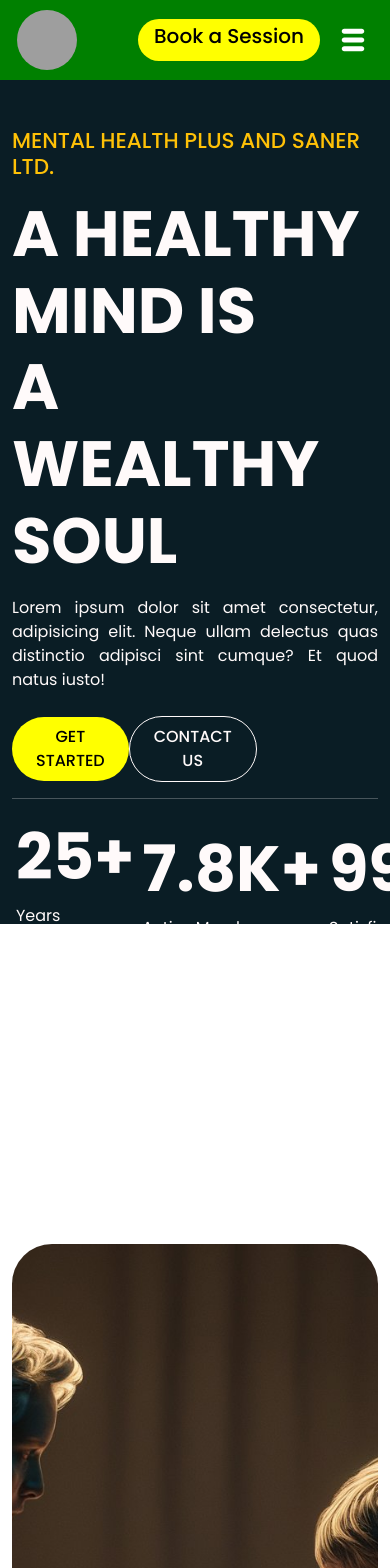
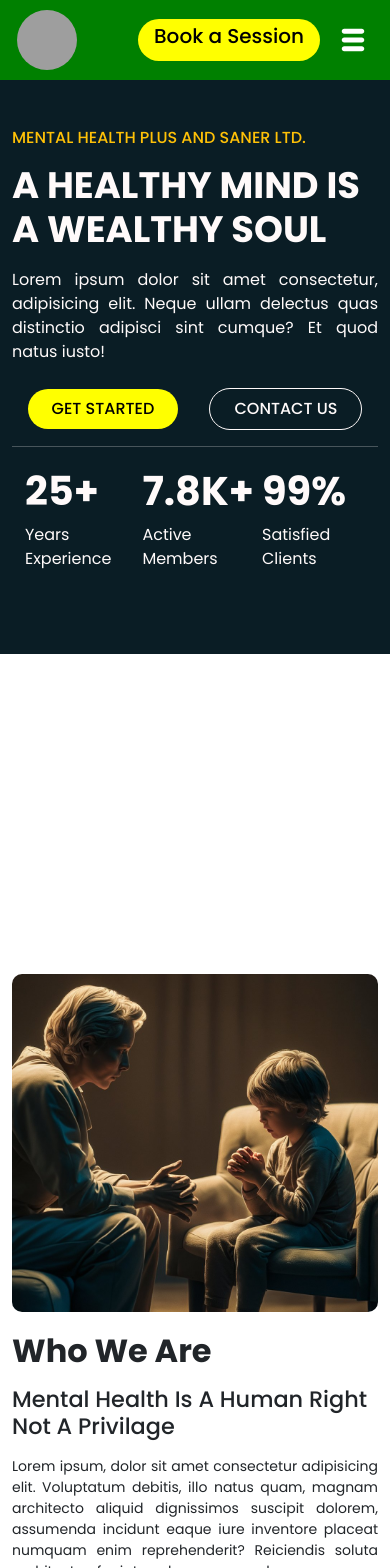
Before and after one commit to AllSparkTech100/test, a React (Vite) app: page / in a window 390 px wide. Shown: the top 1568 px of the page. Built offline with nearby package versions, Linux system fonts and the light colour scheme; grey boxes are pictures that could not be loaded.

Commit message:
Add files via upload

```diff
--- a/src/Pages/pages.scss
+++ b/src/Pages/pages.scss
@@ -356,7 +356,7 @@
 
   .middle-holder {
     margin-top: 10rem !important;
-    .middle-right-hero-image{
+    .middle-right-hero-image {
       height: 40vh !important;
       border-radius: 10px !important;
       margin-bottom: 20px;
@@ -486,10 +486,13 @@
         top: 20px;
       }
     }
+  }
+}
 
 @media screen and (max-width: 480px) {
   .hero-carrier {
-        height: 75vh;
+    height: 68vh !important
+     ;
     h4 {
       font-size: 16px;
     }
@@ -513,7 +516,7 @@
 
   .middle-holder {
     .middle-right-hero-image {
-          height: 40vh;
+      height: 40vh !important;
       border-radius: 10px;
       margin-bottom: 20px;
     }
@@ -984,5 +987,3 @@
     }
   }
 }
-  }
-}
```
Lines whose indentation alone changed are shown as unchanged.
